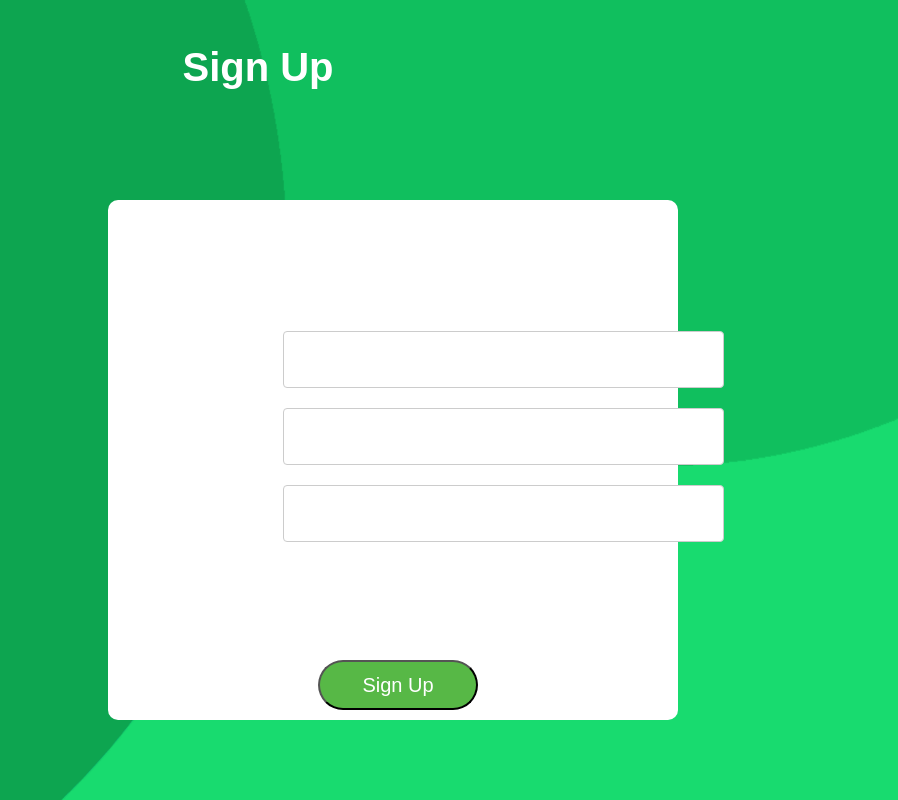
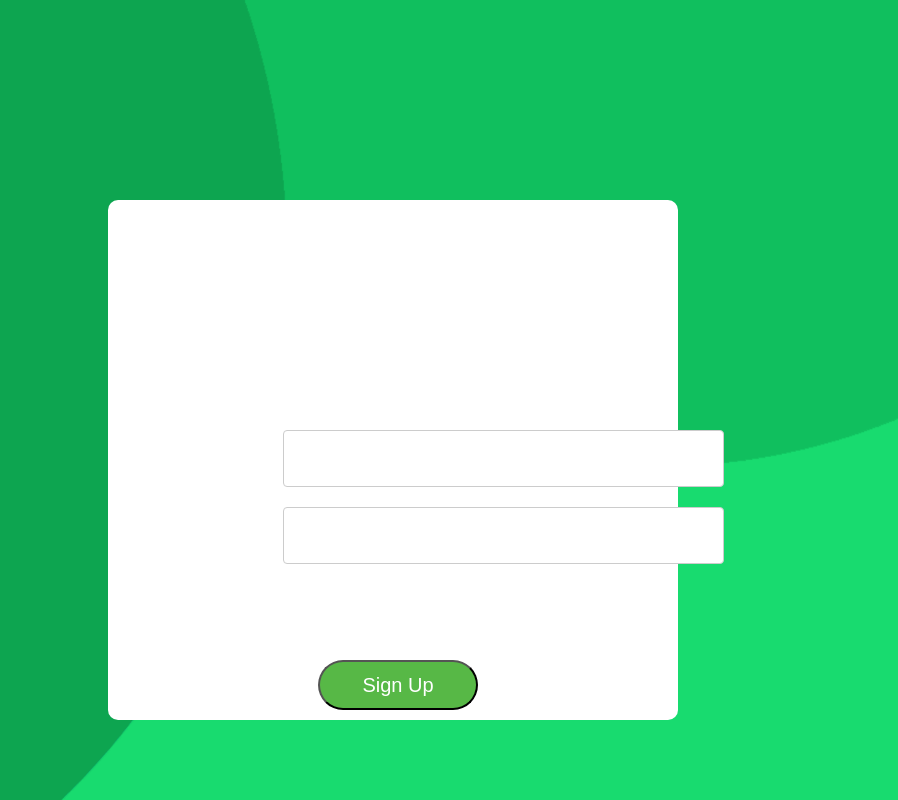
Before and after one commit to IvanLimosi/TugasBesarPBW, a PHP site: page /View/signup.php in a window 1280 px wide. Shown: the whole page, without its empty margins (382-1280 px from the left). Run offline with PHP 8.4, Linux system fonts and the light colour scheme; data that the repository does not hold is empty.

Commit message:
Update signup.php

```diff
--- a/View/signup.php
+++ b/View/signup.php
@@ -4,17 +4,13 @@
         <link rel="stylesheet" href="View/css/styleSignUp.css">
     </head>
     <body>
-        <br><h1>Sign Up</h1>
         <div id="square">
+            <h1>Sign Up</h1>
             <form action="action.php" method="post">
                 <table>
                     <tbody><tr>
                         <td>Username:</td>
                         <td><input type="text" name="username" size="25" maxlength="25"></td>
-                    </tr>
-                    <tr>
-                        <td>Email:</td>
-                        <td><input type="text" name="email" size="25" maxlength="25"></td>
                     </tr>
                     <tr>
                         <td>Password:</td>
@@ -24,5 +20,8 @@
             </form>
             <button>Sign Up</button>
         </div>
+        <div id="pad">
+
+        </div>
     </body>
 </html>
```
